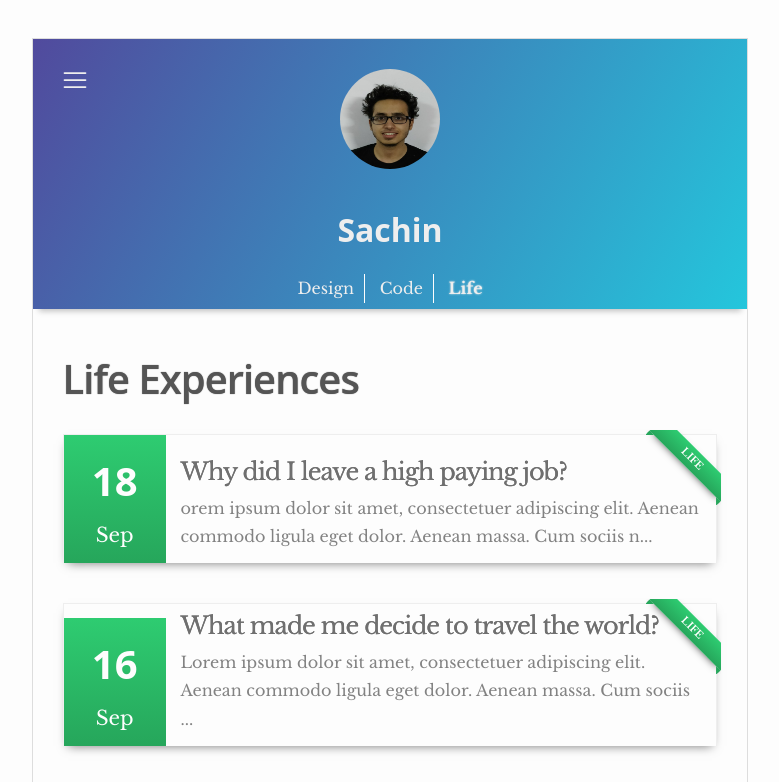
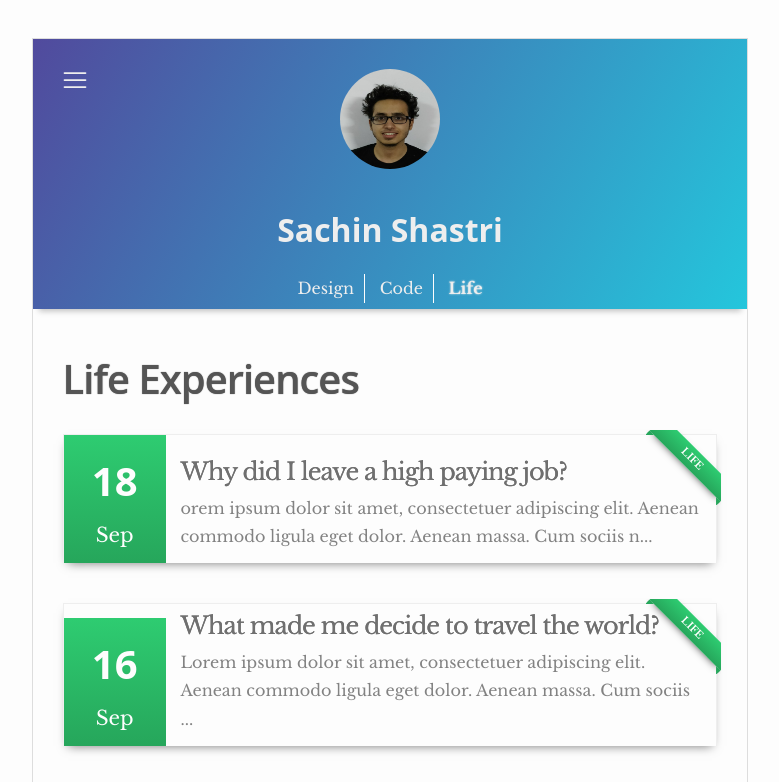
Before and after one commit to sachinsurfs/sachinsurfs.github.io, a Jekyll site: the page built from _pages/life.html, in a window 1280 px wide, cut to the strip 0-782 px from the top of the page. Shown: the whole strip, without its empty margins (250-1029 px from the left). Built offline with Jekyll 4.4.1, drawn with Linux system fonts in a browser that asks for light colours; some of the changed lines change nothing that is shown.

Commit message:
Update _config.yml

```diff
--- a/_config.yml
+++ b/_config.yml
@@ -6,9 +6,9 @@
 # 'jekyll serve'. If you change this file, please restart the server process.
 
 # Site settings
-title: Sachin
+title: Welcome
 description: > # this means to ignore newlines until "baseurl:"
-baseurl: "/blog" # the subpath of your site, e.g. /blog
+baseurl: "/" # the subpath of your site, e.g. /blog
 url: "http://sachinsurfs.github.io"
 permalink: :title/
 full-url: "http://sachinsurfs.github.io" # the base hostname & protocol for your site
@@ -47,7 +47,7 @@
 include: [_pages] # Includes files inside _pages directory [Do not remove this]
 
 author:
-  name: Sachin
+  name: Sachin Shastri
   image: Sachin.jpg # The author image will be shown on the header. Place this image in /images/ folder.
   about: Coder.Developer.Engineer.
   facebook: sachin666 # https://facebook.com/ is automatically added
```
